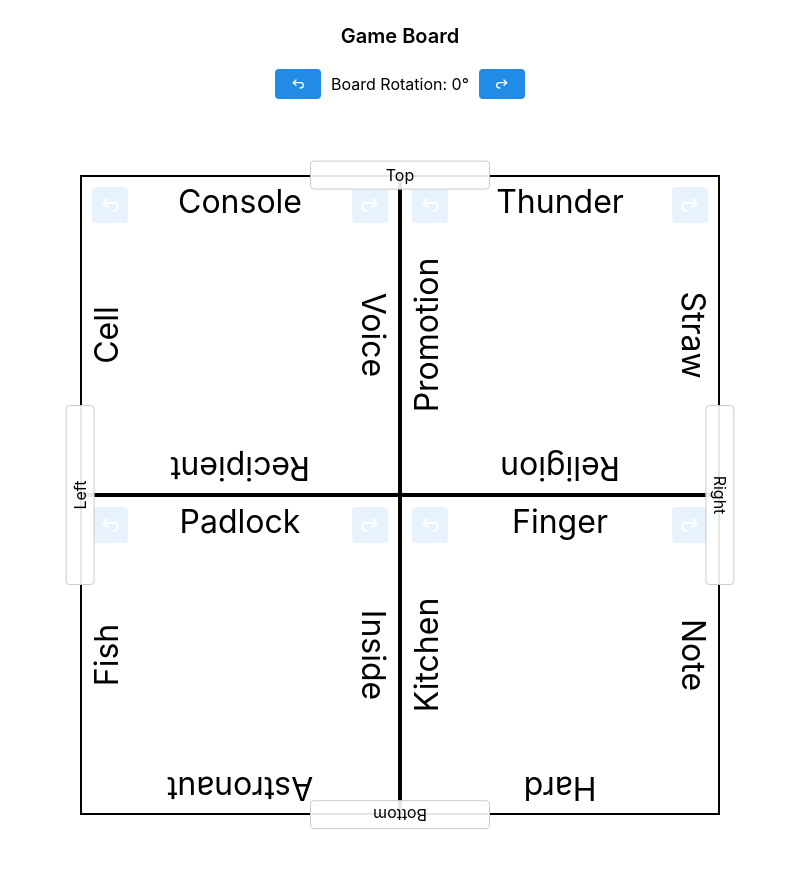
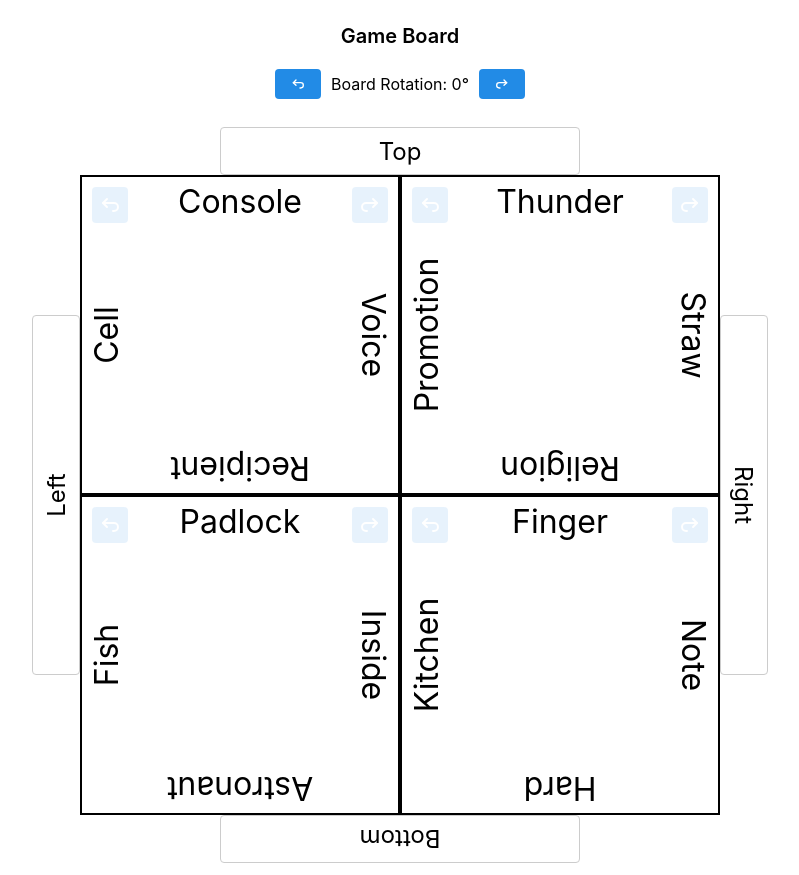
Before and after one commit to mdmayfield/four-word-thinking, a React (Vite) app: page / in a window 1280 px wide. Shown: the whole page, without its empty margins (240-1039 px from the left). Built offline with nearby package versions, Linux system fonts and the light colour scheme.

Commit message:
fix: text size and position

```diff
--- a/src/components/GameBoard.tsx
+++ b/src/components/GameBoard.tsx
@@ -33,10 +33,12 @@ const GameBoard: React.FC<GameBoardProps> = ({ cardWords, initialEdges = ['Top',
         <input
           style={{
             position: 'absolute',
-            top: 0,
+            top: '-1.5rem',
             left: '50%',
             transform: 'translate(-50%, -50%)',
-            width: '180px',
+            width: '360px',
+            height: '48px',
+            fontSize: '1.5rem',
             textAlign: 'center',
             zIndex: 10,
             background: 'rgba(255,255,255,0.9)',
@@ -52,9 +54,11 @@ const GameBoard: React.FC<GameBoardProps> = ({ cardWords, initialEdges = ['Top',
           style={{
             position: 'absolute',
             top: '50%',
-            right: 0,
+            right: '-1.5rem',
             transform: 'translate(50%, -50%) rotate(90deg)',
-            width: '180px',
+            width: '360px',
+            height: '48px',
+            fontSize: '1.5rem',
             textAlign: 'center',
             zIndex: 10,
             background: 'rgba(255,255,255,0.9)',
@@ -69,10 +73,12 @@ const GameBoard: React.FC<GameBoardProps> = ({ cardWords, initialEdges = ['Top',
         <input
           style={{
             position: 'absolute',
-            bottom: 0,
+            bottom: '-1.5rem',
             left: '50%',
             transform: 'translate(-50%, 50%) rotate(180deg)',
-            width: '180px',
+            width: '360px',
+            height: '48px',
+            fontSize: '1.5rem',
             textAlign: 'center',
             zIndex: 10,
             background: 'rgba(255,255,255,0.9)',
@@ -88,9 +94,11 @@ const GameBoard: React.FC<GameBoardProps> = ({ cardWords, initialEdges = ['Top',
           style={{
             position: 'absolute',
             top: '50%',
-            left: 0,
+            left: '-1.5rem',
             transform: 'translate(-50%, -50%) rotate(270deg)',
-            width: '180px',
+            width: '360px',
+            height: '48px',
+            fontSize: '1.5rem',
             textAlign: 'center',
             zIndex: 10,
             background: 'rgba(255,255,255,0.9)',
```
